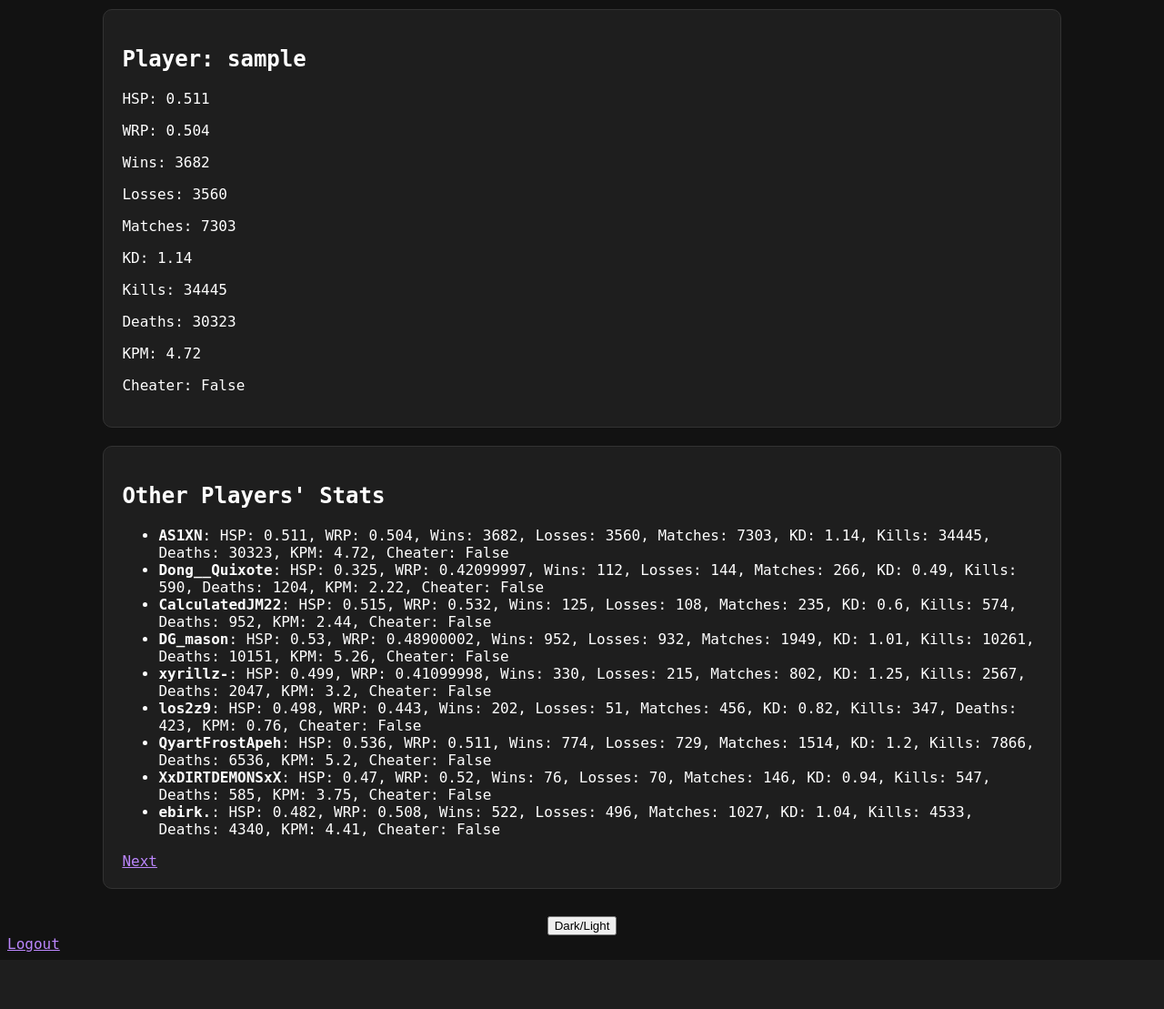
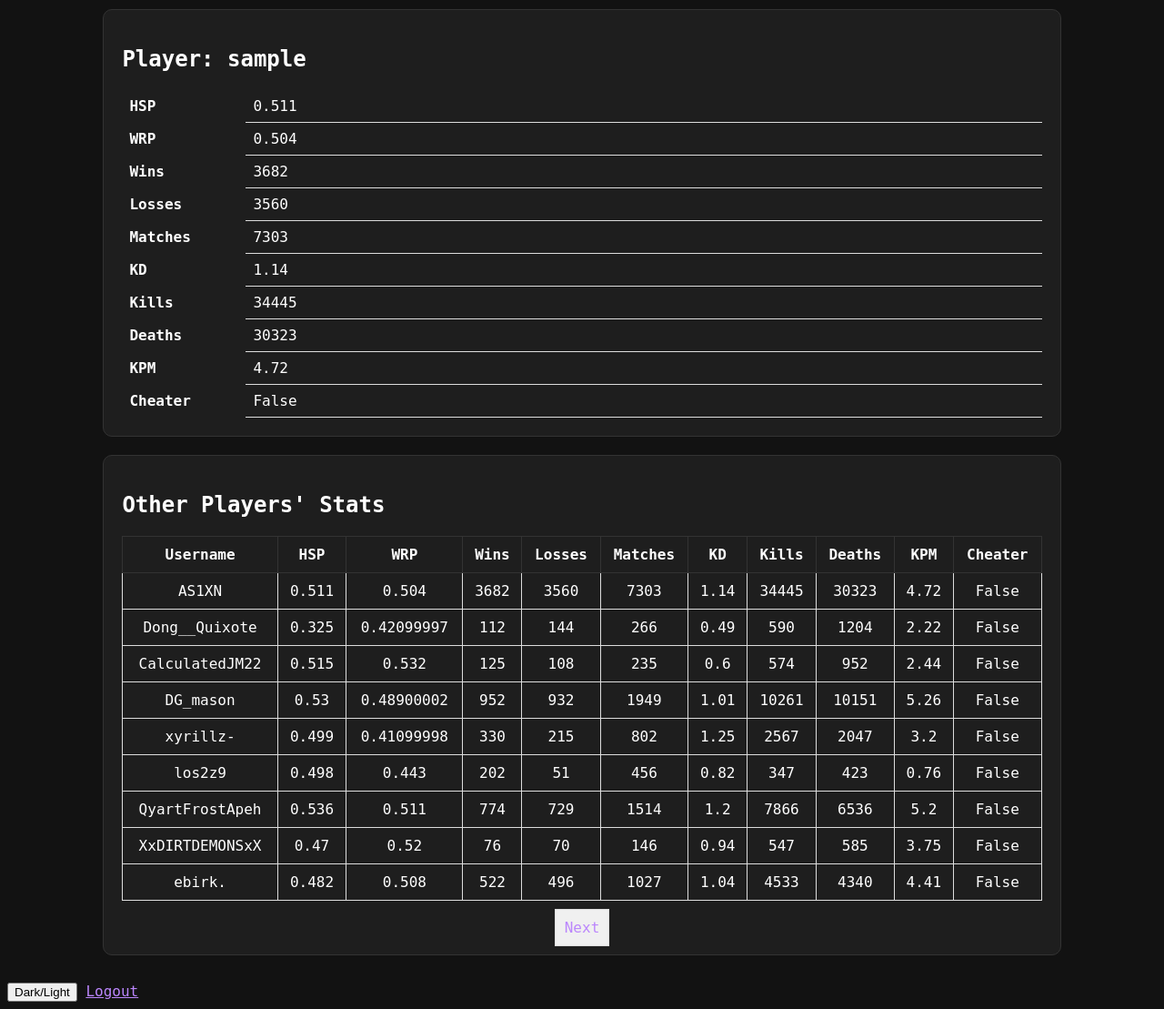
Before and after one commit to zachary-reed/CheatWatch, a Flask app: page / in a window 1280 px wide. Shown: the part 171-1280 px from the top of the page at 91% size. Before the commit the page ends 1217 px from the top, so only its background shows below. Run offline with Flask 3, Linux system fonts and the light colour scheme; the visitor is signed in with stand-in values (Sample User, id 1).

Commit message:
added tables to make data a little easier to read

```diff
--- a/static/styles.css
+++ b/static/styles.css
@@ -36,9 +36,62 @@ body {
     margin-top: 20px;
 }
 
+/* player stats */
+.player-rectangle table {
+    width: 100%;
+    border-collapse: collapse;
+    margin-top: 10px;
+}
 
-/* dark mode style */
+.player-rectangle th {
+    text-align: left;
+    padding: 8px;
+    background-color: #f2f2f2;
+    width: 120px;
+}
 
+.player-rectangle td {
+    padding: 8px;
+    border-bottom: 1px solid #ddd;
+}
+
+/* other players stats */
+.stats-rectangle table {
+    width: 100%;
+    border-collapse: collapse;
+    margin-top: 20px;
+}
+
+.stats-rectangle th, .stats-rectangle td {
+    padding: 10px;
+    border: 1px solid #ddd;
+    text-align: center;
+}
+
+.stats-rectangle th {
+    background-color: #f5f5f5;
+}
+
+/* pagination */
+.pagination {
+    margin-top: 20px;
+    text-align: center;
+}
+
+.pagination a {
+    padding: 10px;
+    text-decoration: none;
+    color: #333;
+    background-color: #f0f0f0;
+    border: 1px solid #ddd;
+    margin: 0 5px;
+}
+
+.pagination a:hover {
+    background-color: #ddd;
+}
+
+/* dark mode */
 body.dark-mode {
     background-color: #121212;
     color: white;
@@ -46,7 +99,9 @@ body.dark-mode {
 
 body.dark-mode .header,
 body.dark-mode .player-rectangle,
-body.dark-mode .stats-rectangle {
+body.dark-mode .stats-rectangle,
+body.dark-mode .stats-rectangle th,
+body.dark-mode .player-rectangle th{
     background-color: #1E1E1E;
     border-color: #333;
 }
--- a/template/index.html
+++ b/template/index.html
@@ -16,38 +16,89 @@
         <img src="/static/images/headerlogo.png" alt="header">
     </div>
     <div class="content">
-        <div class="player-rectangle"> <!--TO DO: make this prettier-->
+        <div class="player-rectangle">
             <h2>Player: {{ username }}</h2>
-            <p>HSP: {{ stats.hsp.iloc[0] }}</p>
-            <p>WRP: {{ stats.wrp.iloc[0] }}</p>
-            <p>Wins: {{ stats.wins.iloc[0] }}</p>
-            <p>Losses: {{ stats.losses.iloc[0] }}</p>
-            <p>Matches: {{ stats.matches.iloc[0] }}</p>
-            <p>KD: {{ stats.kd.iloc[0] }}</p>
-            <p>Kills: {{ stats.kills.iloc[0] }}</p>
-            <p>Deaths: {{ stats.deaths.iloc[0] }}</p>
-            <p>KPM: {{ stats.kpm.iloc[0] }}</p>
-            <p>Cheater: {{ stats.cheater.iloc[0] }}</p>
+            <table>
+                <tbody>
+                    <tr>
+                        <th>HSP</th>
+                        <td>{{ stats.hsp.iloc[0] }}</td>
+                    </tr>
+                    <tr>
+                        <th>WRP</th>
+                        <td>{{ stats.wrp.iloc[0] }}</td>
+                    </tr>
+                    <tr>
+                        <th>Wins</th>
+                        <td>{{ stats.wins.iloc[0] }}</td>
+                    </tr>
+                    <tr>
+                        <th>Losses</th>
+                        <td>{{ stats.losses.iloc[0] }}</td>
+                    </tr>
+                    <tr>
+                        <th>Matches</th>
+                        <td>{{ stats.matches.iloc[0] }}</td>
+                    </tr>
+                    <tr>
+                        <th>KD</th>
+                        <td>{{ stats.kd.iloc[0] }}</td>
+                    </tr>
+                    <tr>
+                        <th>Kills</th>
+                        <td>{{ stats.kills.iloc[0] }}</td>
+                    </tr>
+                    <tr>
+                        <th>Deaths</th>
+                        <td>{{ stats.deaths.iloc[0] }}</td>
+                    </tr>
+                    <tr>
+                        <th>KPM</th>
+                        <td>{{ stats.kpm.iloc[0] }}</td>
+                    </tr>
+                    <tr>
+                        <th>Cheater</th>
+                        <td>{{ stats.cheater.iloc[0] }}</td>
+                    </tr>
+                </tbody>
+            </table>
         </div>
         <div class="stats-rectangle">
             <h2>Other Players' Stats</h2>
-            <ul>
-                {% for index, row in stats.iterrows() %}
-                    <li>
-                        <strong>{{ row.username }}</strong>:
-                        HSP: {{ row.hsp }},
-                        WRP: {{ row.wrp }},
-                        Wins: {{ row.wins }},
-                        Losses: {{ row.losses }},
-                        Matches: {{ row.matches }},
-                        KD: {{ row.kd }},
-                        Kills: {{ row.kills }},
-                        Deaths: {{ row.deaths }},
-                        KPM: {{ row.kpm }},
-                        Cheater: {{ row.cheater }}
-                    </li>
-                {% endfor %}
-            </ul>
+            <table>
+                <thead>
+                    <tr>
+                        <th>Username</th>
+                        <th>HSP</th>
+                        <th>WRP</th>
+                        <th>Wins</th>
+                        <th>Losses</th>
+                        <th>Matches</th>
+                        <th>KD</th>
+                        <th>Kills</th>
+                        <th>Deaths</th>
+                        <th>KPM</th>
+                        <th>Cheater</th>
+                    </tr>
+                </thead>
+                <tbody>
+                    {% for index, row in stats.iterrows() %}
+                        <tr>
+                            <td>{{ row.username }}</td>
+                            <td>{{ row.hsp }}</td>
+                            <td>{{ row.wrp }}</td>
+                            <td>{{ row.wins }}</td>
+                            <td>{{ row.losses }}</td>
+                            <td>{{ row.matches }}</td>
+                            <td>{{ row.kd }}</td>
+                            <td>{{ row.kills }}</td>
+                            <td>{{ row.deaths }}</td>
+                            <td>{{ row.kpm }}</td>
+                            <td>{{ row.cheater }}</td>
+                        </tr>
+                    {% endfor %}
+                </tbody>
+            </table>
             <div class="pagination">
                 {% if page > 1 %}
                     <a href="{{ url_for('index', page=page-1) }}">Previous</a>
@@ -58,6 +109,7 @@
                 {% endif %}
             </div>
         </div>
+    </div>
         <button id="toggle-theme" class="button-spacing">Dark/Light</button> <!--button for dark mode-->
         <script>
             document.getElementById('toggle-theme').addEventListener('click', function() {
```
